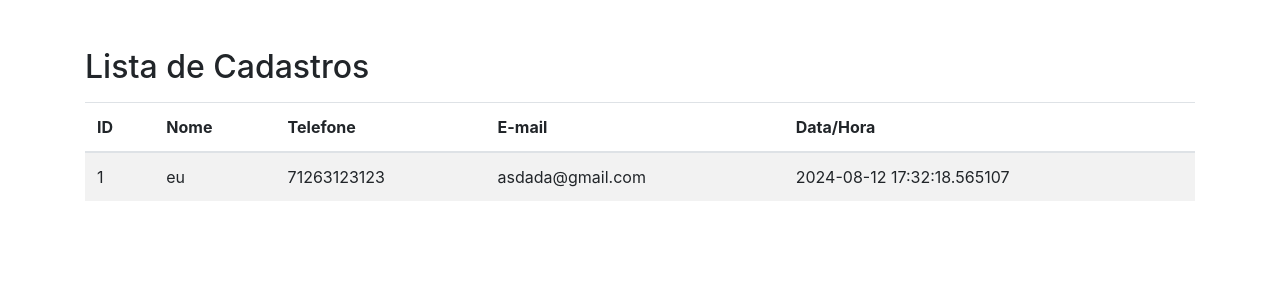
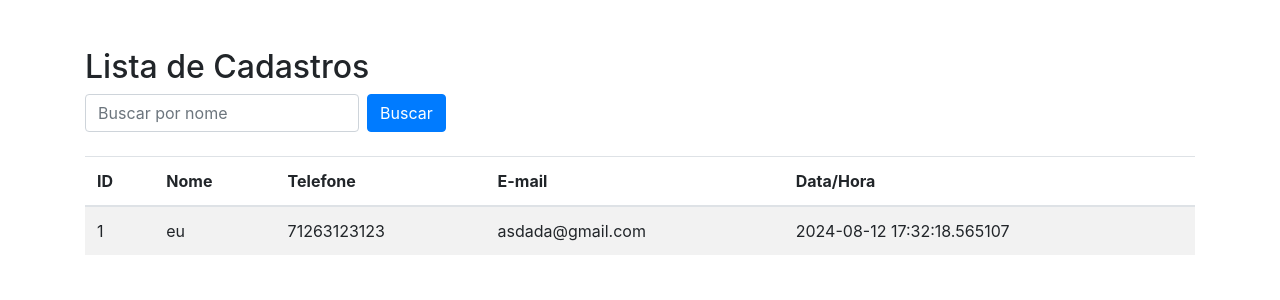
Before and after one commit to Amarqueso/cadastramento, a Flask app: page /cadastros in a window 1280 px wide. Shown: the top 300 px of the page. Run offline with Flask 3, Linux system fonts and the light colour scheme; some libraries are stand-ins or nearby versions.

Commit message:
atualizanado a pagina de cadastramento, incluindo funções.

```diff
--- a/app.py
+++ b/app.py
@@ -46,6 +46,32 @@ def cadastros():
     todos_cadastros = Cadastro.query.order_by(Cadastro.data_hora.desc()).all()
     return render_template('cadastros.html', cadastros=todos_cadastros)
 
+@app.route('/cadastros')
+def cadastros():
+    # Busca todos os cadastros no banco de dados, ordenados por data/hora
+    todos_cadastros = Cadastro.query.order_by(Cadastro.data_hora.desc()).all()
+
+    # Formatar a data no padrão brasileiro
+    for cadastro in todos_cadastros:
+        cadastro.data_hora = cadastro.data_hora.strftime('%d/%m/%Y %H:%M:%S')
+
+    return render_template('cadastros.html', cadastros=todos_cadastros)
+
+@app.route('/cadastros', methods=['GET', 'POST'])
+def cadastros():
+    if request.method == 'POST':
+        nome_busca = request.form['nome_busca']
+        # Busca os cadastros que correspondem ao nome
+        todos_cadastros = Cadastro.query.filter(Cadastro.nome.ilike(f'%{nome_busca}%')).order_by(Cadastro.data_hora.desc()).all()
+    else:
+        # Caso não haja busca, retorna todos os cadastros
+        todos_cadastros = Cadastro.query.order_by(Cadastro.data_hora.desc()).all()
+
+    # Formatar a data no padrão brasileiro
+    for cadastro in todos_cadastros:
+        cadastro.data_hora = cadastro.data_hora.strftime('%d/%m/%Y %H:%M:%S')
+
+    return render_template('cadastros.html', cadastros=todos_cadastros)
 
 
 
--- a/templates/cadastros.html
+++ b/templates/cadastros.html
@@ -9,7 +9,14 @@
 <body>
     <div class="container">
         <h2 class="mt-5">Lista de Cadastros</h2>
-        <table class="table table-striped mt-3">
+
+        <!-- Formulário de busca -->
+        <form method="POST" action="/cadastros" class="form-inline mb-4">
+            <input type="text" name="nome_busca" class="form-control mr-sm-2" placeholder="Buscar por nome">
+            <button type="submit" class="btn btn-primary">Buscar</button>
+        </form>
+
+        <table class="table table-striped">
             <thead>
                 <tr>
                     <th>ID</th>
```
